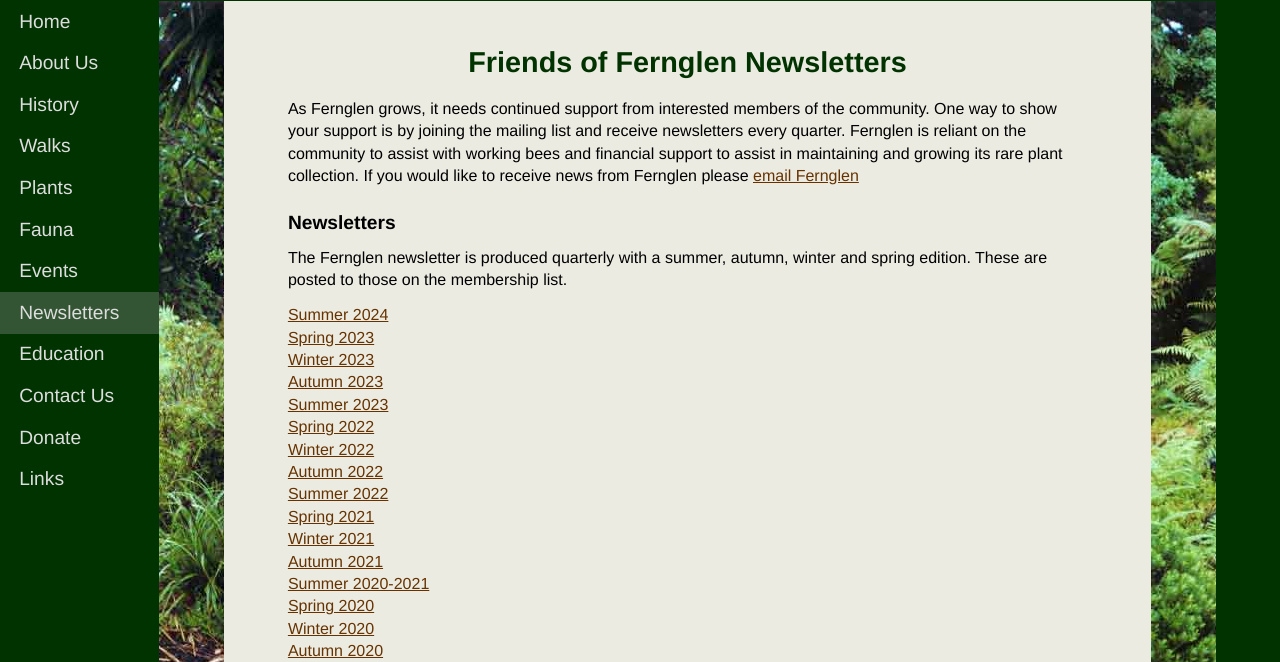
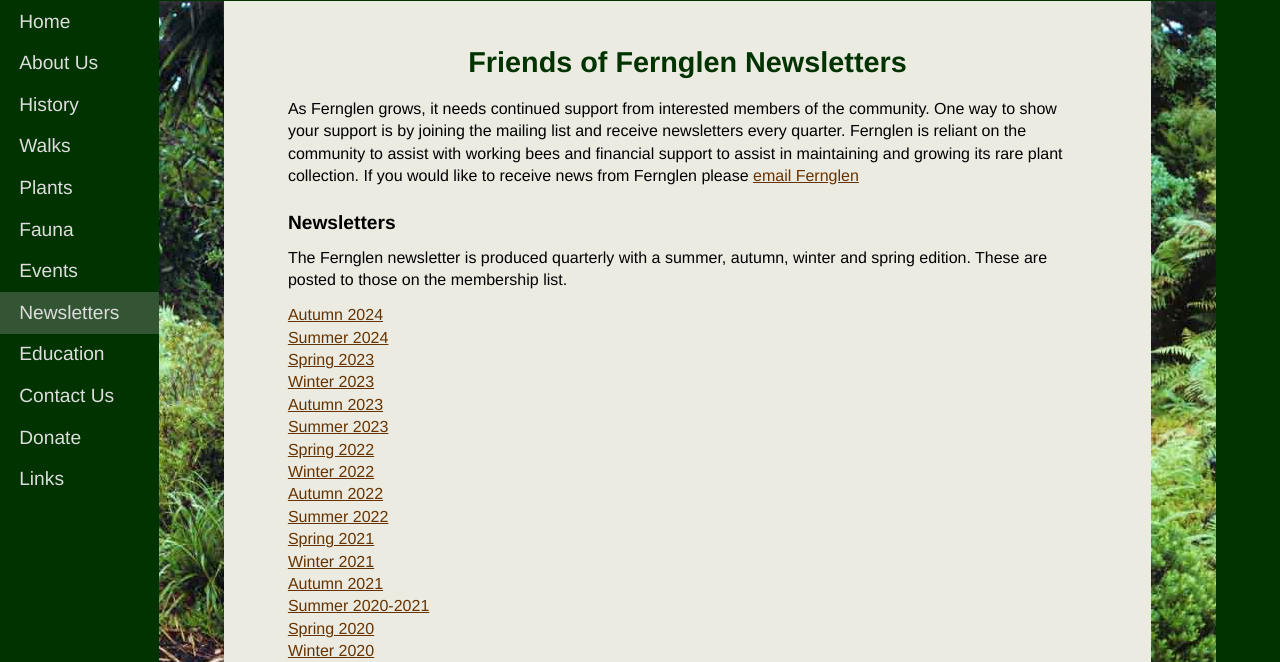
Before and after one commit to fernglen/fernglen.github.io, a plain HTML site: page newsletters.html in a window 1280 px wide. Shown: the part 83-745 px from the top of the page. Drawn offline with Linux system fonts and the light colour scheme.

Commit message:
added autumn newsletter

```diff
--- a/newsletters.html
+++ b/newsletters.html
@@ -53,6 +53,7 @@
           <p>The Fernglen newsletter is produced quarterly with a summer, autumn, winter and spring edition. These are posted to those on the membership list.</p>
 
           <p>
+            <a href="assets/Newsletter_2024_2_Autumn.pdf">Autumn 2024</a><br>
             <a href="assets/Newsletter_2024_1_Summer.pdf">Summer 2024</a><br>
             <a href="assets/Newsletter_2023_4_Spring.pdf">Spring 2023</a><br>
             <a href="assets/Newsletter_2023_3_Winter.pdf">Winter 2023</a><br>
```
Also changed, not shown: 1 other file.
